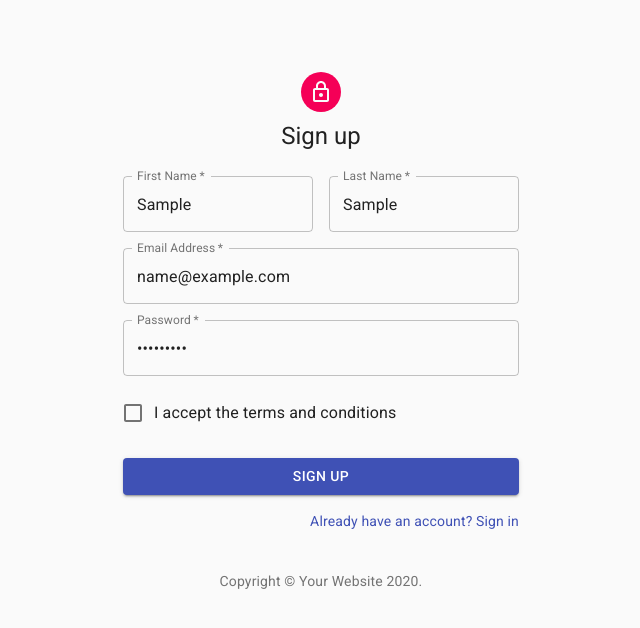
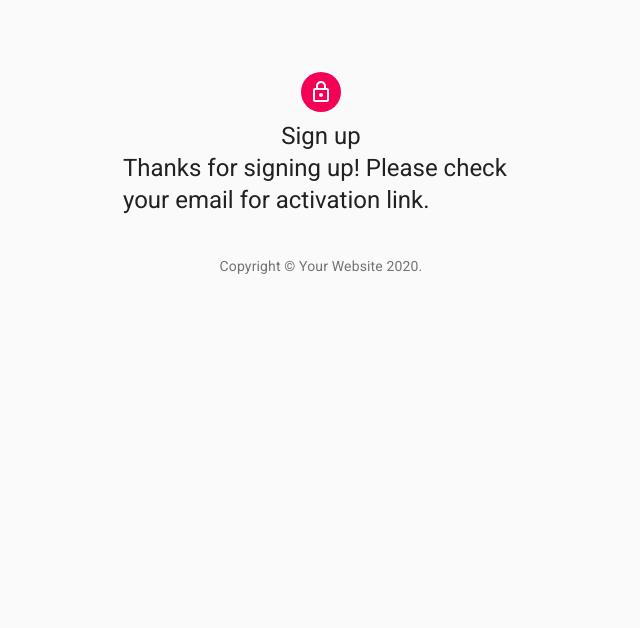
Before and after one commit to Hyllesen/signup-materialui-yup-formik-tdd, a React (Create React App) app: page / in a window 1280 px wide. Both pictures are taken after typing "Sample", "Sample", "name@example.com", "Sample123" into the empty fields and a click on the button "SIGN UP". Shown: the top 628 px of the page, without its empty margins (319-959 px from the left). Built offline with nearby package versions, Linux system fonts and the light colour scheme.

Commit message:
Implemented confirmation message

```diff
--- a/src/App.js
+++ b/src/App.js
@@ -1,4 +1,4 @@
-import React from "react";
+import React, { useState } from "react";
 import Avatar from "@material-ui/core/Avatar";
 import Button from "@material-ui/core/Button";
 import CssBaseline from "@material-ui/core/CssBaseline";
@@ -48,6 +48,7 @@ const useStyles = makeStyles((theme) => ({
 
 export default function SignUp() {
   const classes = useStyles();
+  const [signedUp, setSignedUp] = useState(false);
 
   return (
     <Container component="main" maxWidth="xs">
@@ -59,10 +60,16 @@ export default function SignUp() {
         <Typography component="h1" variant="h5">
           Sign up
         </Typography>
+        {signedUp ? (
+          <Typography component="h1" variant="h5">
+            Thanks for signing up! Please check your email for activation link.
+          </Typography>
+        ) : (
           <form
             className={classes.form}
             onSubmit={(e) => {
               e.preventDefault();
+              setSignedUp(true);
             }}
             noValidate
           >
@@ -115,7 +122,9 @@ export default function SignUp() {
               </Grid>
               <Grid item xs={12}>
                 <FormControlLabel
-                control={<Checkbox value="allowExtraEmails" color="primary" />}
+                  control={
+                    <Checkbox value="allowExtraEmails" color="primary" />
+                  }
                   label="I accept the terms and conditions"
                 />
               </Grid>
@@ -137,6 +146,7 @@ export default function SignUp() {
               </Grid>
             </Grid>
           </form>
+        )}
       </div>
       <Box mt={5}>
         <Copyright />
```
Also changed, not shown: 1 other file (tests, documents, lock files or other folders). Lines whose indentation alone changed are shown as unchanged.
